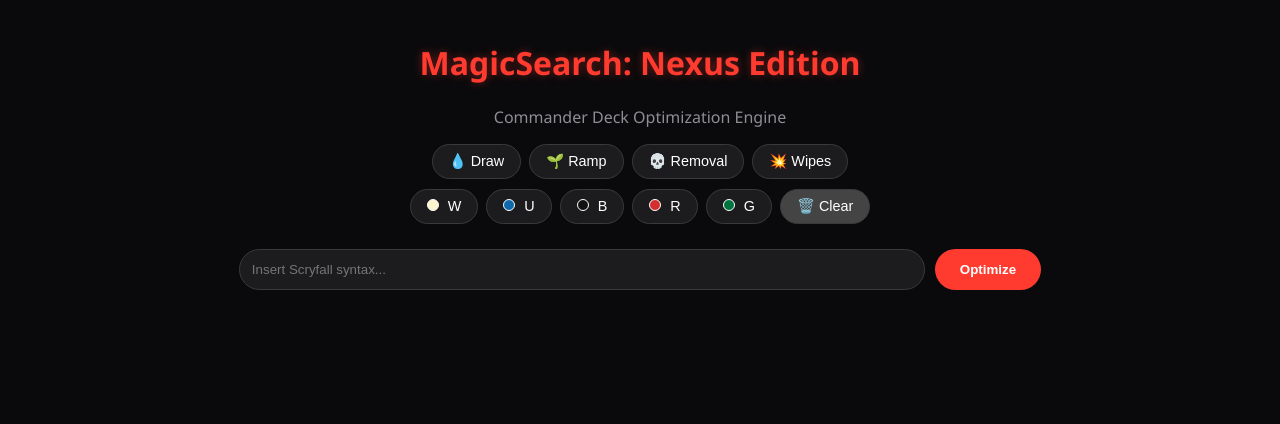
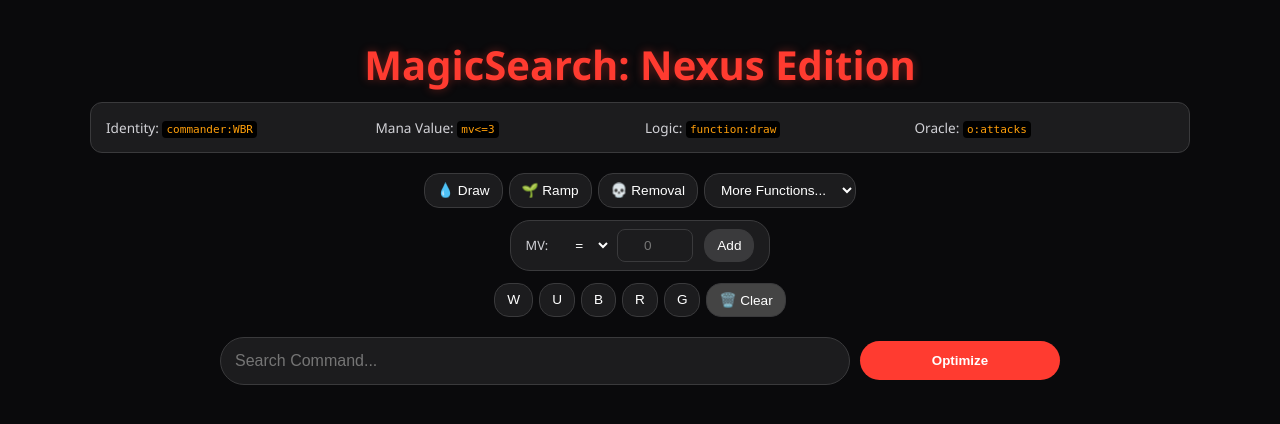
Before and after one commit to pinillaernesto/MagicSearch, a Flask app: page / in a window 1280 px wide. Shown: the top 424 px of the page. Run offline with Flask 3, Linux system fonts and the light colour scheme.

Commit message:
Update index.html

```diff
--- a/templates/index.html
+++ b/templates/index.html
@@ -5,60 +5,116 @@
     <meta name="viewport" content="width=device-width, initial-scale=1.0">
     <title>MagicSearch: Nexus Edition</title>
     <style>
-        body { font-family: 'Segoe UI', sans-serif; background-color: #0a0a0c; color: #d1d1d6; margin: 0; padding: 20px; }
+        body { font-family: 'Segoe UI', sans-serif; background-color: #0a0a0c; color: #d1d1d6; margin: 0; padding: 10px; }
         .container { max-width: 1100px; margin: auto; text-align: center; }
-        h1 { color: #ff3b30; text-shadow: 0 0 10px rgba(255, 59, 48, 0.4); }
+        h1 { color: #ff3b30; text-shadow: 0 0 10px rgba(255, 59, 48, 0.4); font-size: 1.8em; margin-bottom: 10px; }
 
-        /* Slicers Section */
-        .slicers { display: flex; flex-direction: column; gap: 10px; margin-bottom: 25px; align-items: center; }
-        .group { display: flex; gap: 8px; flex-wrap: wrap; justify-content: center; }
-        .btn-slicer {
+        /* Guide - Always visible on mobile */
+        .guide-box {
+            background: #1c1c1e;
+            border: 1px solid #3a3a3c;
+            border-radius: 12px;
+            padding: 12px;
+            margin-bottom: 20px;
+            font-size: 0.85em;
+            text-align: left;
+        }
+        .guide-grid {
+            display: grid;
+            grid-template-columns: repeat(auto-fit, minmax(140px, 1fr));
+            gap: 10px;
+        }
+        code { background: #000; color: #ff9f0a; padding: 2px 4px; border-radius: 4px; font-family: monospace; }
+
+        /* Controls & Slicers */
+        .controls { display: flex; flex-direction: column; gap: 12px; margin-bottom: 20px; align-items: center; }
+        .group { display: flex; gap: 6px; flex-wrap: wrap; justify-content: center; }
+
+        .btn-slicer, select, .mv-input {
             background: #1c1c1e; color: #fff; border: 1px solid #3a3a3c;
-            padding: 8px 16px; border-radius: 20px; cursor: pointer; font-size: 0.9em;
+            padding: 8px 12px; border-radius: 15px; cursor: pointer; font-size: 0.85em;
         }
-        .btn-slicer:hover { border-color: #ff3b30; background: #2c2c2e; }
+        .mv-input { width: 50px; text-align: center; border-radius: 8px; }
 
-        /* Mana Dots */
-        .dot { width: 10px; height: 10px; border-radius: 50%; display: inline-block; margin-right: 5px; border: 1px solid #fff; }
-        .w { background: #fdf5cd; } .u { background: #0e68ab; } .b { background: #121212; } .r { background: #d32f2f; } .g { background: #00733e; }
-
-        /* Search Bar */
-        form { display: flex; justify-content: center; gap: 10px; margin-bottom: 40px; }
-        #searchBar { width: 60%; padding: 12px; border-radius: 25px; border: 1px solid #3a3a3c; background: #1c1c1e; color: #fff; }
-        .btn-optimize { padding: 12px 25px; border-radius: 25px; border: none; background: #ff3b30; color: #fff; font-weight: bold; cursor: pointer; }
+        /* Search Form */
+        form { display: flex; flex-direction: column; gap: 10px; align-items: center; margin-bottom: 30px; width: 100%; }
+        #searchBar {
+            width: 90%; max-width: 600px; padding: 14px;
+            border-radius: 25px; border: 1px solid #3a3a3c;
+            background: #1c1c1e; color: #fff; font-size: 1em;
+        }
+        .btn-optimize {
+            width: 90%; max-width: 200px; padding: 12px;
+            border-radius: 25px; border: none; background: #ff3b30;
+            color: #fff; font-weight: bold; cursor: pointer;
+        }
 
         /* Results Grid */
-        .grid { display: grid; grid-template-columns: repeat(auto-fill, minmax(200px, 1fr)); gap: 20px; }
-        .card-box { background: #1c1c1e; padding: 10px; border-radius: 12px; border: 1px solid #2c2c2e; transition: 0.3s; }
-        .card-box:hover { transform: translateY(-5px); border-color: #ff3b30; }
-        .card-box img { width: 100%; border-radius: 8px; }
-        .card-name { margin-top: 10px; font-size: 0.85em; font-weight: bold; }
+        .grid { display: grid; grid-template-columns: repeat(auto-fill, minmax(140px, 1fr)); gap: 15px; }
+        .card-box { background: #1c1c1e; padding: 5px; border-radius: 10px; border: 1px solid #2c2c2e; }
+        .card-box img { width: 100%; border-radius: 5px; display: block; }
+
+        /* Desktop Adjustments */
+        @media (min-width: 600px) {
+            h1 { font-size: 2.5em; }
+            .grid { grid-template-columns: repeat(auto-fill, minmax(200px, 1fr)); }
+            form { flex-direction: row; justify-content: center; }
+            .guide-box { padding: 15px; }
+        }
     </style>
 </head>
 <body>
     <div class="container">
         <h1>MagicSearch: Nexus Edition</h1>
-        <p style="color: #8e8e93;">Commander Deck Optimization Engine</p>
 
-        <div class="slicers">
+        <div class="guide-box">
+            <div class="guide-grid">
+                <div>Identity: <code>commander:WBR</code></div>
+                <div>Mana Value: <code>mv<=3</code></div>
+                <div>Logic: <code>function:draw</code></div>
+                <div>Oracle: <code>o:attacks</code></div>
+            </div>
+        </div>
+
+        <div class="controls">
             <div class="group">
-                <button class="btn-slicer" onclick="addText('f:draw')">💧 Draw</button>
-                <button class="btn-slicer" onclick="addText('f:ramp')">🌱 Ramp</button>
-                <button class="btn-slicer" onclick="addText('f:removal')">💀 Removal</button>
-                <button class="btn-slicer" onclick="addText('f:wrath')">💥 Wipes</button>
+                <button class="btn-slicer" onclick="addText('function:draw')">💧 Draw</button>
+                <button class="btn-slicer" onclick="addText('function:ramp')">🌱 Ramp</button>
+                <button class="btn-slicer" onclick="addText('function:removal')">💀 Removal</button>
+                <select class="btn-slicer" onchange="addText(this.value); this.selectedIndex=0;">
+                    <option value="">More Functions...</option>
+                    <option value="function:tutor">🔍 Tutor</option>
+                    <option value="function:wrath">💥 Board Wipe</option>
+                    <option value="function:reanimate">⚰️ Reanimate</option>
+                    <option value="function:counterspell">🚫 Counter</option>
+                </select>
             </div>
+
+            <div class="group" style="background: #1c1c1e; padding: 8px 15px; border-radius: 20px; border: 1px solid #3a3a3c;">
+                <span style="font-size: 0.8em; align-self: center; margin-right: 5px;">MV:</span>
+                <select id="mvOp" class="btn-slicer" style="border: none; background: transparent;">
+                    <option value="=">=</option>
+                    <option value="<">&lt;</option>
+                    <option value="<=">&le;</option>
+                    <option value=">">&gt;</option>
+                    <option value=">=">&ge;</option>
+                </select>
+                <input type="number" id="mvNum" class="mv-input" placeholder="0">
+                <button class="btn-slicer" onclick="addMV()" style="margin-left: 5px; background: #3a3a3c;">Add</button>
+            </div>
+
             <div class="group">
-                <button class="btn-slicer" onclick="addText('c:w')"><span class="dot w"></span> W</button>
-                <button class="btn-slicer" onclick="addText('c:u')"><span class="dot u"></span> U</button>
-                <button class="btn-slicer" onclick="addText('c:b')"><span class="dot b"></span> B</button>
-                <button class="btn-slicer" onclick="addText('c:r')"><span class="dot r"></span> R</button>
-                <button class="btn-slicer" onclick="addText('c:g')"><span class="dot g"></span> G</button>
-                <button class="btn-slicer" style="background: #444;" onclick="document.getElementById('searchBar').value = ''">🗑️ Clear</button>
+                <button class="btn-slicer" onclick="addText('c:w')">W</button>
+                <button class="btn-slicer" onclick="addText('c:u')">U</button>
+                <button class="btn-slicer" onclick="addText('c:b')">B</button>
+                <button class="btn-slicer" onclick="addText('c:r')">R</button>
+                <button class="btn-slicer" onclick="addText('c:g')">G</button>
+                <button class="btn-slicer" style="background: #444;" onclick="clearAll()">🗑️ Clear</button>
             </div>
         </div>
 
         <form method="POST">
-            <input type="text" name="query" id="searchBar" placeholder="Insert Scryfall syntax..." value="{{ query }}">
+            <input type="text" name="query" id="searchBar" placeholder="Search Command..." value="{{ query }}">
             <button type="submit" class="btn-optimize">Optimize</button>
         </form>
 
@@ -70,7 +126,6 @@
                 {% else %}
                     <img src="https://placehold.co/488x680?text=No+Image" alt="No Image">
                 {% endif %}
-                <p class="card-name">{{ card.name }}</p>
             </div>
             {% endfor %}
         </div>
@@ -78,11 +133,26 @@
 
     <script>
         function addText(val) {
+            if (!val) return;
             const bar = document.getElementById('searchBar');
             if (!bar.value.includes(val)) {
                 bar.value = (bar.value + " " + val).trim();
             }
         }
+
+        function addMV() {
+            const op = document.getElementById('mvOp').value;
+            const num = document.getElementById('mvNum').value;
+            const bar = document.getElementById('searchBar');
+            const mvCommand = `mv${op}${num}`;
+            bar.value = (bar.value + " " + mvCommand).trim();
+        }
+
+        function clearAll() {
+            document.getElementById('searchBar').value = '';
+            // Forces a clean state
+            window.location.href = "/";
+        }
     </script>
 </body>
 </html>
```
